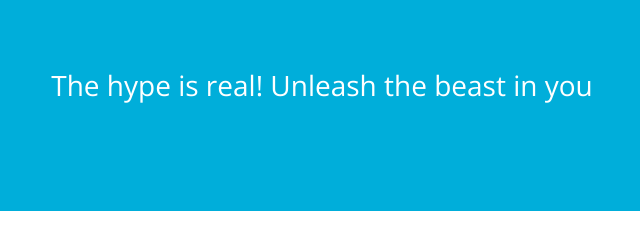
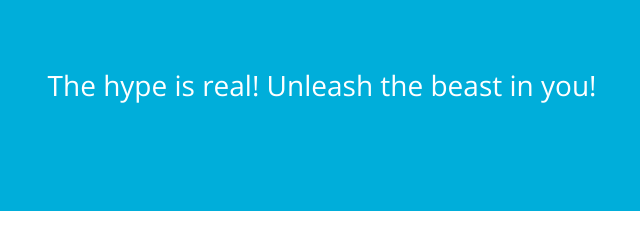
Before and after one commit to zveedejer/Hypebeast-E-sport-Cafeee, a plain HTML site: page index.html in a window 1280 px wide. Shown: the part 780-1020 px from the top of the page, 318-958 px from the left. Drawn offline with nearby package versions, Linux system fonts and the light colour scheme; files whose address does not match are found by name.

Commit message:
ManzanoAlejandro

```diff
--- a/index.html
+++ b/index.html
@@ -54,7 +54,7 @@
 <section id="intro" class="section intro">
   <div class="container">
     <div class="col-md-8 col-md-offset-2 text-center">
-      <h3>The hype is real! Unleash the beast in you</h3>
+      <h3>The hype is real! Unleash the beast in you!</h3>
       <p></p>
     </div>
   </div>
```
